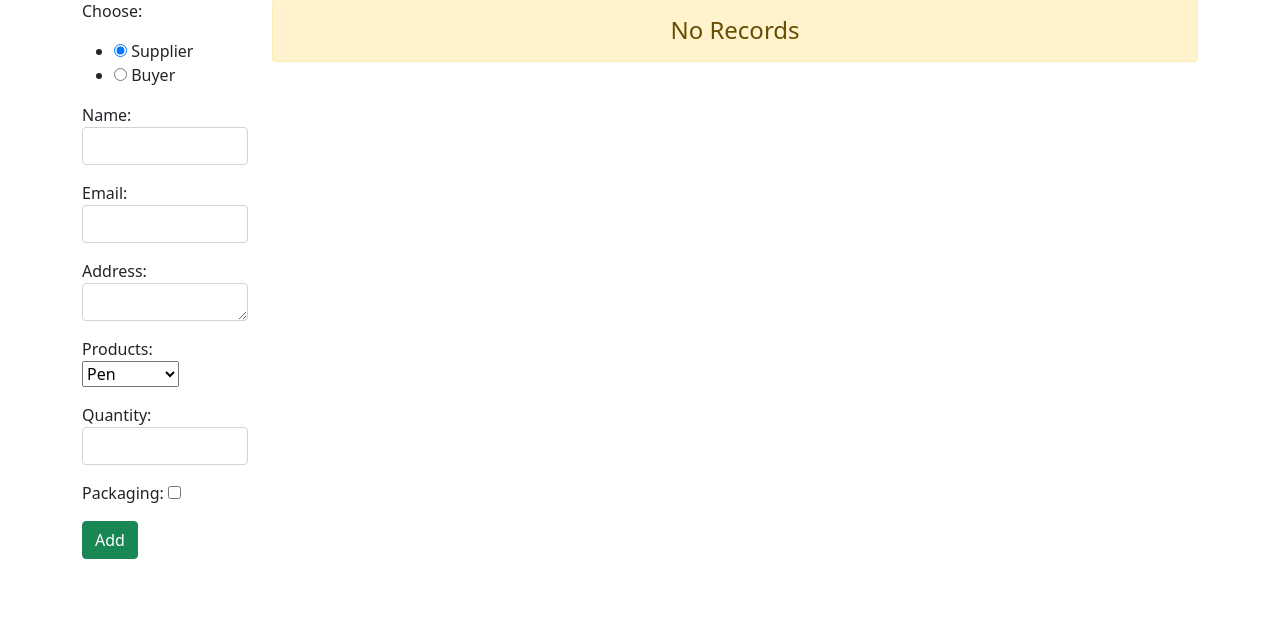
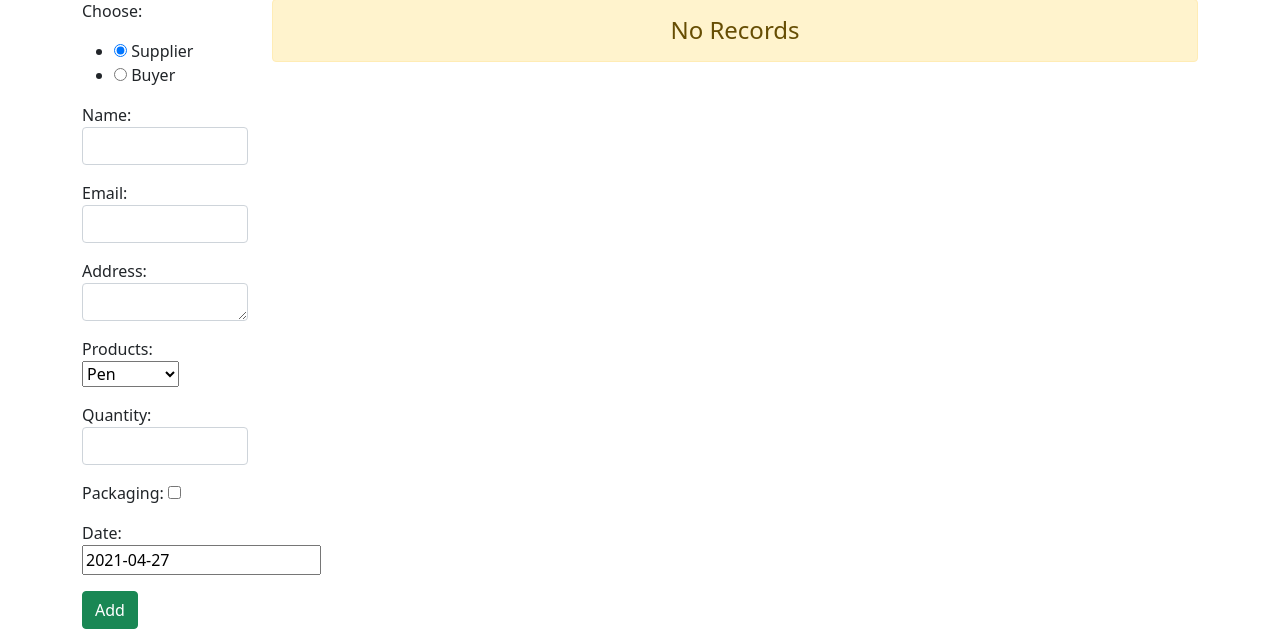
Before and after one commit to Yogi999-creator/Capstone-Inventory_Management, a Django app: page / in a window 1280 px wide. Shown: the part 216-845 px from the top of the page. Before the commit the page ends 775 px from the top, so only its background shows below. Run offline with Django 3.2, Linux system fonts and the light colour scheme; some libraries are stand-ins or nearby versions.

Commit message:
Added Datefield (Input_Date)

```diff
--- a/Store/admin.py
+++ b/Store/admin.py
@@ -3,4 +3,4 @@ from .models import User
 # Register your models here.
 @admin.register(User)
 class UserAdmin(admin.ModelAdmin):
-    list_display = ('id','choose','name', 'email', 'address','products', 'quantity', 'packaging')
+    list_display = ('id','choose','name', 'email', 'address','products', 'quantity', 'packaging', 'date')
--- a/Store/forms.py
+++ b/Store/forms.py
@@ -5,7 +5,7 @@ from .models import User
 class ItemsRegistration(forms.ModelForm):
     class Meta:
         model = User
-        fields = ['choose','name', 'email', 'address', 'products', 'quantity', 'packaging' ]
+        fields = ['choose','name', 'email', 'address', 'products', 'quantity', 'packaging', 'date' ]
         widgets = {
             'choose':forms.RadioSelect(),
             'name':forms.TextInput(attrs={'class':'form-control'}),
@@ -14,5 +14,5 @@ class ItemsRegistration(forms.ModelForm):
             'products':forms.Select(),
             'quantity':forms.TextInput(attrs={'class':'form-control'}),
             'packaging':forms.CheckboxInput(),
-
+            'date':forms.DateInput(),
         }
--- a/Store/models.py
+++ b/Store/models.py
@@ -19,3 +19,4 @@ class User(models.Model):
     products = models.CharField(max_length=15, choices=products, null=True, default="Pen")
     quantity = models.IntegerField()
     packaging = models.BooleanField()
+    date = models.DateField(default="2021-04-27")
--- a/Store/templates/Store/addandshow.html
+++ b/Store/templates/Store/addandshow.html
@@ -25,7 +25,7 @@
                     <th scope="col">Products</th>
                     <th scope="col">Quantity</th>
                     <th scope="col">Packaging</th>
-
+                    <th scope="col">Delivery_Date</th>
                     <th scope="col">Action</th>
                 </tr>
             </thead>
@@ -40,6 +40,7 @@
                     <td>{{it.products}}</td>
                     <td>{{it.quantity}}</td>
                     <td>{{it.packaging}}</td>
+                    <td>{{it.date}}</td>
 
                     <td>
                         <a href="{% url 'updatedata' it.id %}" class="btn btn-warning btn-sm">Edit</a>
--- a/Store/views.py
+++ b/Store/views.py
@@ -24,8 +24,9 @@ class UserAddShowView(TemplateView):
             pr = fm.cleaned_data['products']
             qq = fm.cleaned_data['quantity']
             pk = fm.cleaned_data['packaging']
+            dt = fm.cleaned_data['date']
 
-            reg = User(choose=ch, name=nm, email=em, address=ad , products=pr, quantity=qq, packaging=pk)
+            reg = User(choose=ch, name=nm, email=em, address=ad , products=pr, quantity=qq, packaging=pk, date=dt)
             reg.save()
          return HttpResponseRedirect('/')
 
```
Also changed, not shown: Store/migrations/0007_user_date.py (added), db.sqlite3.
